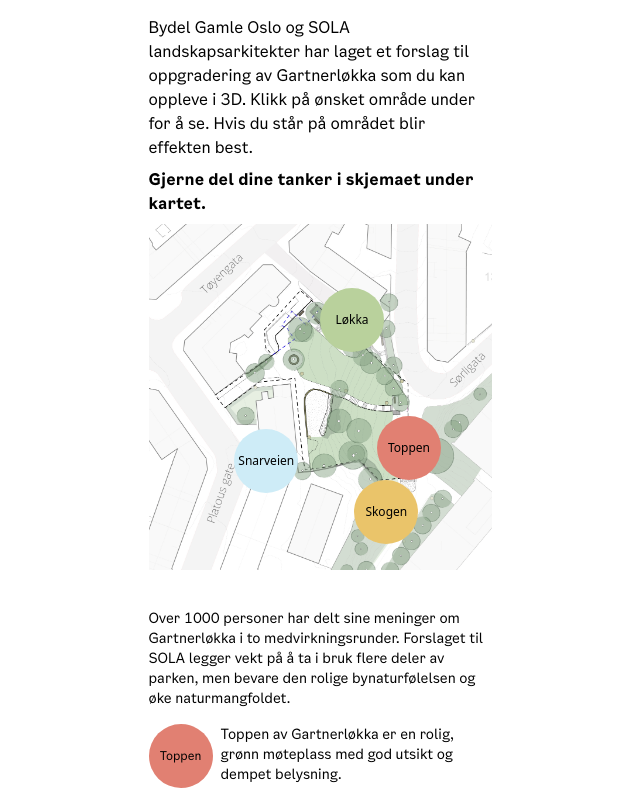
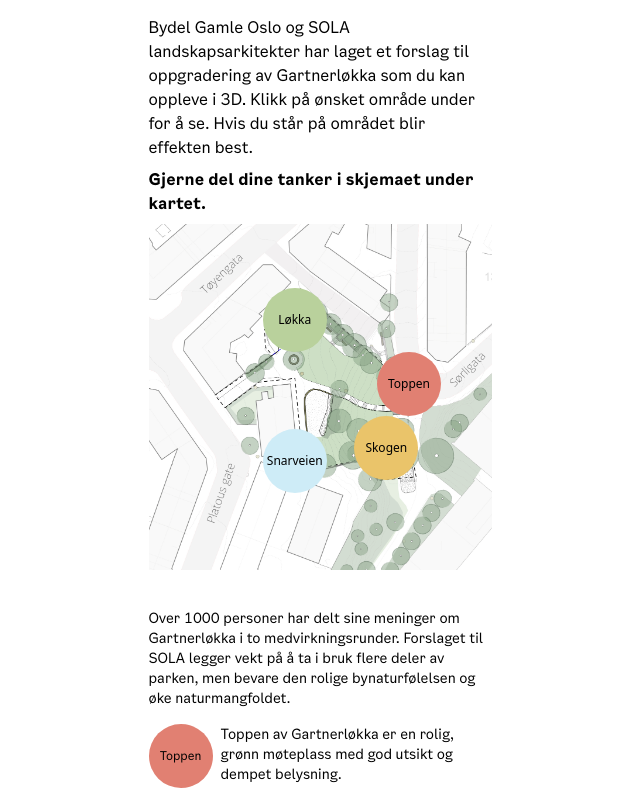
Before and after one commit to torgeirbeyer/gartnerlokka, a React (Create React App) app: page / in a window 1280 px wide. Shown: the top 798 px of the page, without its empty margins (320-960 px from the left). Built offline with nearby package versions, Linux system fonts and the light colour scheme.

Commit message:
Fix positions

```diff
--- a/src/Home.js
+++ b/src/Home.js
@@ -7,28 +7,28 @@ const linkList = [
   title: "Toppen",
   href: 'https://kuula.co/share/7Btmp',
   color: "bg-choral",
-  position: "top-1/2 left-2/3",
+  position: "top-1/3 left-2/3",
   text: "Toppen av Gartnerløkka er en rolig, grønn møteplass med god utsikt og dempet belysning."
 },
 {
   title: "Skogen",
   href: 'https://kuula.co/share/7Btmf',
   color: "bg-yellow",
-  position: "top-1/2 left-3/5",
+  position: "top-1/3 left-3/5",
   text: "I nytt forslag spiller skogen en større rolle i parken. Ved hjelp av enkle installasjoner vil man kunne sette seg ned ved, eller leke i trærne."
 },
 {
   title: "Snarveien",
   href: 'https://kuula.co/share/7BtmG',
   color: "bg-blue",
-  position: "top-1/5 left-1/4",
+  position: "top-1/5 left-1/3",
   text: "En ny snarvei åpner opp områder som i dag er mørke. Snarveien vil lyssettes på en spennende, kunstnerisk måte og åpne nye deler av parken."
 },
 {
   title: "Løkka",
   href: 'https://kuula.co/share/7Btm0',
   color: "bg-green",
-  position: "bottom-1/3 left-1/2",
+  position: "bottom-1/3 left-1/3",
   text: "Et flatere plenområde med et naturlig sitteamfi kan brukes til lokale aktiviteter som loppemarked, trening, utekino eller forestilling."
 },
 ]
```
